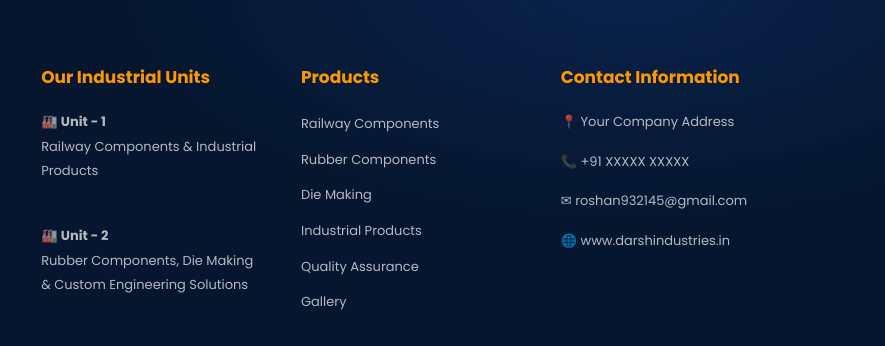
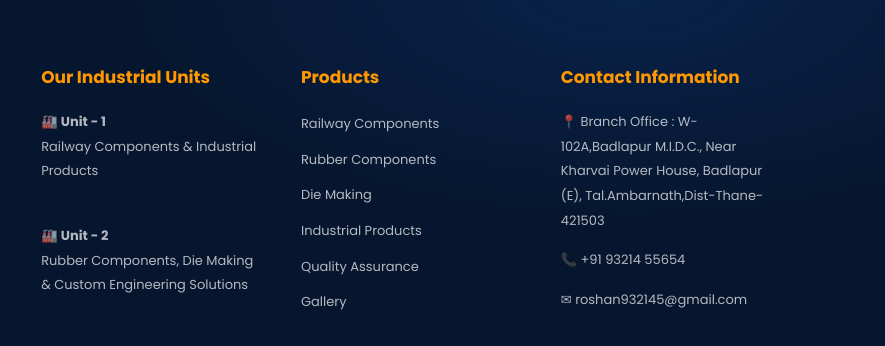
Before and after one commit to rs2344566-source/darshindustries, a website: page public/html/railway.html in a window 1280 px wide. Shown: the part 3066-3412 px from the top of the page, 395-1280 px from the left. Drawn offline with Linux system fonts and the light colour scheme.

Commit message:
Update railway.html

```diff
--- a/public/html/railway.html
+++ b/public/html/railway.html
@@ -342,13 +342,13 @@ with superior quality and durability.
 
             <h3>Contact Information</h3>
 
-            <p>📍 Your Company Address</p>
+            <p>📍 Branch Office : W-102A,Badlapur M.I.D.C., Near Kharvai Power House, Badlapur (E), Tal.Ambarnath,Dist-Thane-421503</p>
 
-            <p>📞 +91 XXXXX XXXXX</p>
+            <p>📞 +91 93214 55654</p>
 
             <p>✉ roshan932145@gmail.com</p>
 
-            <p>🌐 www.darshindustries.in</p>
+
 
         </div>
 
```
